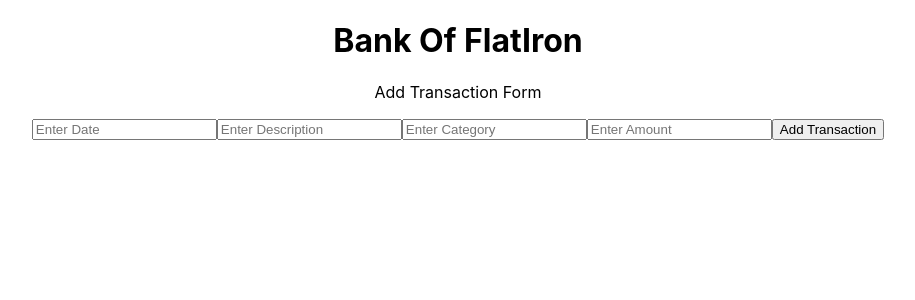
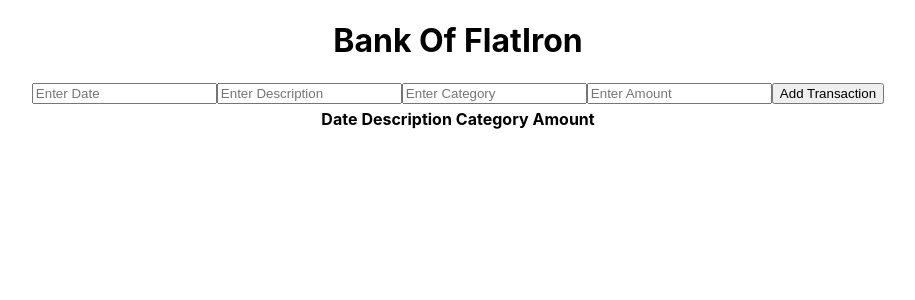
Before and after one commit to Markbkiunga/Phase-2-week-1-code-challenge, a React (Create React App) app in the folder bank-of-flatiron/: page / in a window 1280 px wide. Shown: the top 300 px of the page, without its empty margins (182-1097 px from the left). Built offline with nearby package versions, Linux system fonts and the light colour scheme.

Commit message:
Adds Table Headings

```diff
--- a/bank-of-flatiron/src/App.css
+++ b/bank-of-flatiron/src/App.css
@@ -1,5 +1,10 @@
 .App {
   text-align: center;
+  display: flex;
+  flex-wrap: wrap;
+  justify-content: center;
+  flex-direction: column;
+  align-items: center;
 }
 
 .App-logo {
--- a/bank-of-flatiron/src/App.js
+++ b/bank-of-flatiron/src/App.js
@@ -2,12 +2,14 @@ import logo from './logo.svg';
 import './App.css';
 import Heading from './components/Heading';
 import Form from './components/Form';
+import TransactionTable from './components/TransactionTable';
 
 function App() {
   return (
     <div className="App">
      <Heading />
      <Form />
+     <TransactionTable />
     </div>
   );
 }
--- a/bank-of-flatiron/src/components/Form.js
+++ b/bank-of-flatiron/src/components/Form.js
@@ -2,9 +2,8 @@ import React from 'react';
 
 function Form() {
   return (
-    <div>
+    <div className='form-container'>
       <form className="transactions-form">
-        <p className="transaction-form-heading">Add Transaction Form</p>
         <input type="text" name="date" placeholder="Enter Date" />
         <input type="text" name="description" placeholder="Enter Description" />
         <input type="text" name="category" placeholder="Enter Category" />
--- a/bank-of-flatiron/src/components/Heading.js
+++ b/bank-of-flatiron/src/components/Heading.js
@@ -2,8 +2,8 @@ import React from 'react'
 
 function Heading() {
   return (
-    <div>
-        <h1>Bank Of FlatIron</h1>
+    <div className='heading-container'>
+        <h1 className='heading'>Bank Of FlatIron</h1>
     </div>
   )
 }
--- a/bank-of-flatiron/src/components/TransactionTable.js
+++ b/bank-of-flatiron/src/components/TransactionTable.js
@@ -0,0 +1,12 @@
+import React from 'react'
+import TransactionTableHeading from './TransactionTableHeading'
+
+function TransactionTable() {
+  return (
+    <table>
+        <TransactionTableHeading />
+    </table>
+  )
+}
+
+export default TransactionTable
--- a/bank-of-flatiron/src/components/TransactionTableHeading.js
+++ b/bank-of-flatiron/src/components/TransactionTableHeading.js
@@ -0,0 +1,14 @@
+import React from 'react'
+
+function TransactionTableHeading() {
+  return (
+    <div className='transaction-table-heading-container'>
+        <th>Date</th>
+        <th>Description</th>
+        <th>Category</th>
+        <th>Amount</th>
+    </div>
+  )
+}
+
+export default TransactionTableHeading
```
